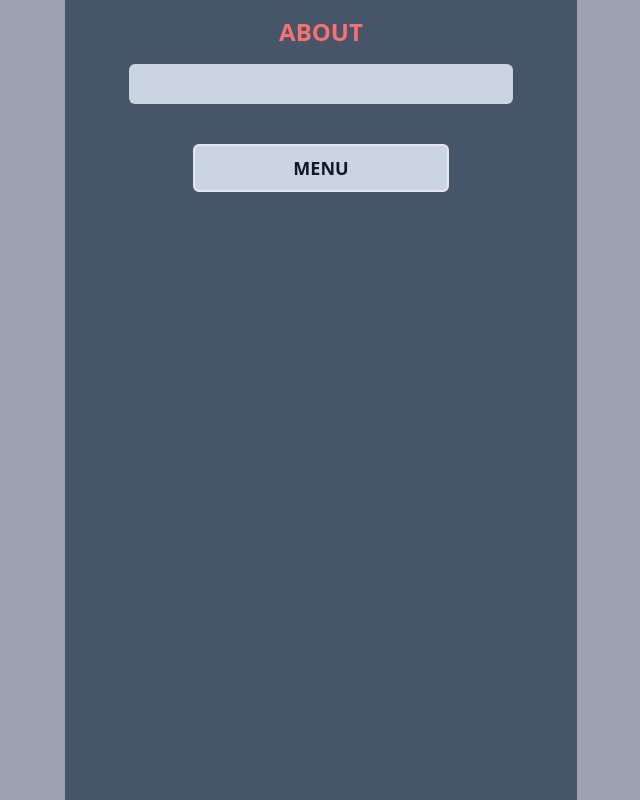
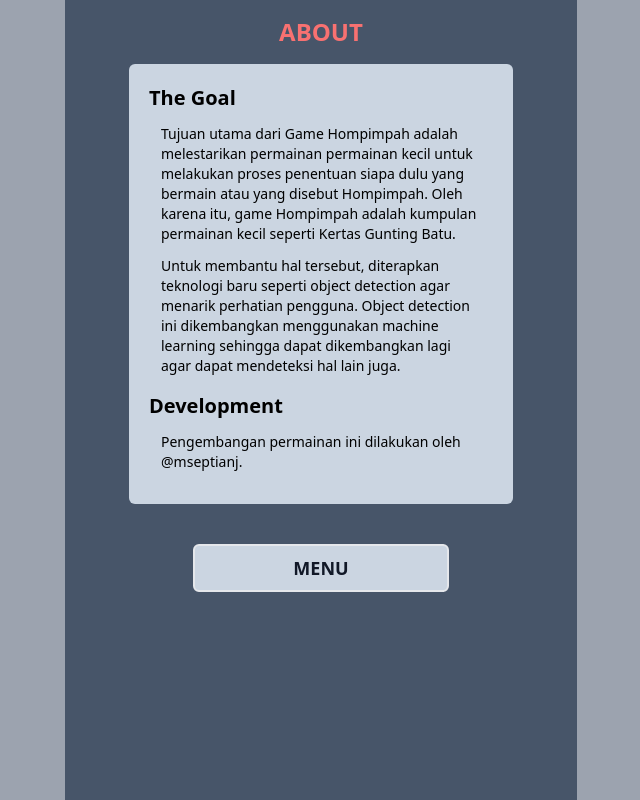
Before and after one commit to MSeptianJ/hompimpah-object-detection, a React (Vite) app: page /about in a window 1280 px wide. Shown: the whole page, without its empty margins (319-959 px from the left). Built offline with nearby package versions, Linux system fonts and the light colour scheme.

Commit message:
Add About Page Content

```diff
--- a/src/routes/about/index.jsx
+++ b/src/routes/about/index.jsx
@@ -7,7 +7,35 @@ const About = () => {
 			<TitlePage titleText="About" />
 
 			<div className=" mx-auto w-full">
-				<div className=" m-auto w-3/4 rounded-md bg-slate-300 p-5"></div>
+				<div className=" m-auto flex w-3/4 flex-col gap-4 rounded-md bg-slate-300 p-5">
+					<section className=" w-full text-sm">
+						<h4 className=" mb-3 w-full text-left text-xl font-bold">
+							The Goal
+						</h4>
+						<p className=" mb-3 px-3 text-left">
+							Tujuan utama dari Game Hompimpah adalah melestarikan permainan
+							permainan kecil untuk melakukan proses penentuan siapa dulu yang
+							bermain atau yang disebut Hompimpah. Oleh karena itu, game
+							Hompimpah adalah kumpulan permainan kecil seperti Kertas Gunting
+							Batu.
+						</p>
+						<p className=" px-3 text-left">
+							Untuk membantu hal tersebut, diterapkan teknologi baru seperti
+							object detection agar menarik perhatian pengguna. Object detection
+							ini dikembangkan menggunakan machine learning sehingga dapat
+							dikembangkan lagi agar dapat mendeteksi hal lain juga.
+						</p>
+					</section>
+
+					<section className=" w-full text-sm">
+						<h4 className=" mb-3 w-full text-left text-xl font-bold">
+							Development
+						</h4>
+						<p className=" mb-3 px-3 text-left">
+							Pengembangan permainan ini dilakukan oleh @mseptianj.
+						</p>
+					</section>
+				</div>
 			</div>
 
 			<BtnMenu />
```
